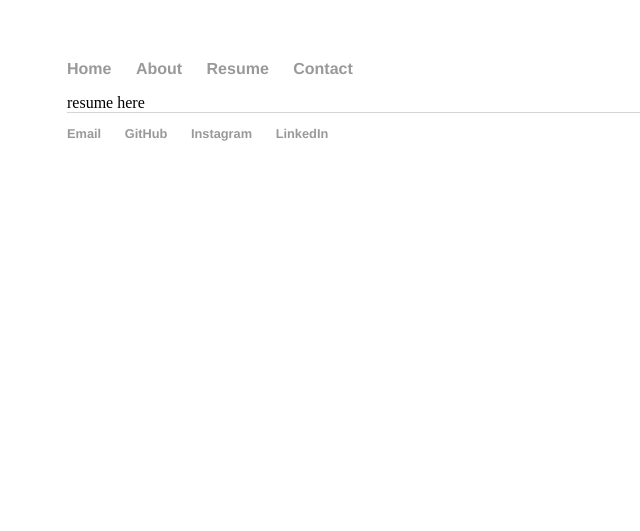
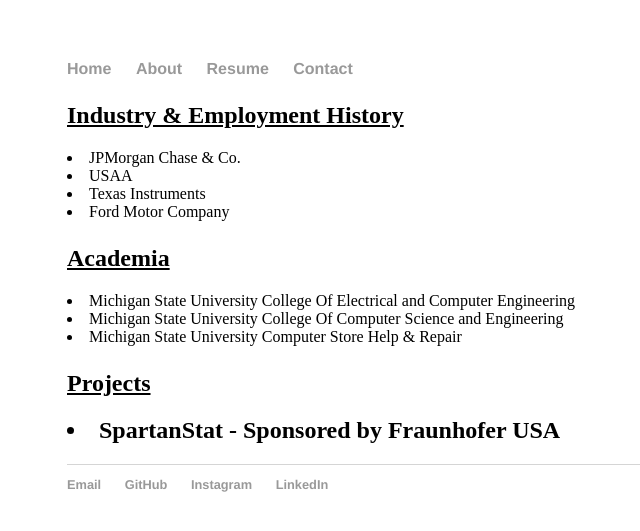
Before and after one commit to hkng248/hkng248.github.io, a Jekyll site: the page built from resume/index.html, in a window 1280 px wide. Shown: the top 531 px of the page, without its empty margins (125-765 px from the left). Built offline with Jekyll 4.4.1, drawn with Linux system fonts in a browser that asks for light colours; Markdown is read by kramdown in place of the engine named in the settings.

Commit message:
this is it

```diff
--- a/_layouts/default.html
+++ b/_layouts/default.html
@@ -24,7 +24,7 @@
 	<li><a href="mailto:hkng248@gmail.com">Email</a></li>
 	<li><a href="https://github.com/hkng248">GitHub</a></li>
 	<li><a href="https://instagram.com/haitaing">Instagram</a></li>
-	<li><a href="linked.com/haitaiNg.com">LinkedIn</a></li>
+	<li><a href="https://linkedin.com/haitaing.com">LinkedIn</a></li>
 	</ul>
       </footer>
     </body>
--- a/resume/index.html
+++ b/resume/index.html
@@ -3,4 +3,21 @@
 title: Haitai's resume
 ---
 
-resume here
+<div class="blurb">
+	<p><h2><u>Industry & Employment History</u></h2>
+	 <li>JPMorgan Chase & Co.</li>
+	 <li>USAA</li>
+	 <li>Texas Instruments</li>
+	 <li>Ford Motor Company</li>
+
+	<p><h2><u>Academia</u></h2>
+	<li>Michigan State University College Of Electrical and Computer Engineering</li>
+	<li>Michigan State University College Of Computer Science and Engineering</li>
+	<li>Michigan State University Computer Store Help & Repair</li>
+
+
+	<p><h2><u>Projects</u><h2>
+	<li>SpartanStat - Sponsored by Fraunhofer USA</li>
+
+
+</div><!-- /.blurb -->
```
